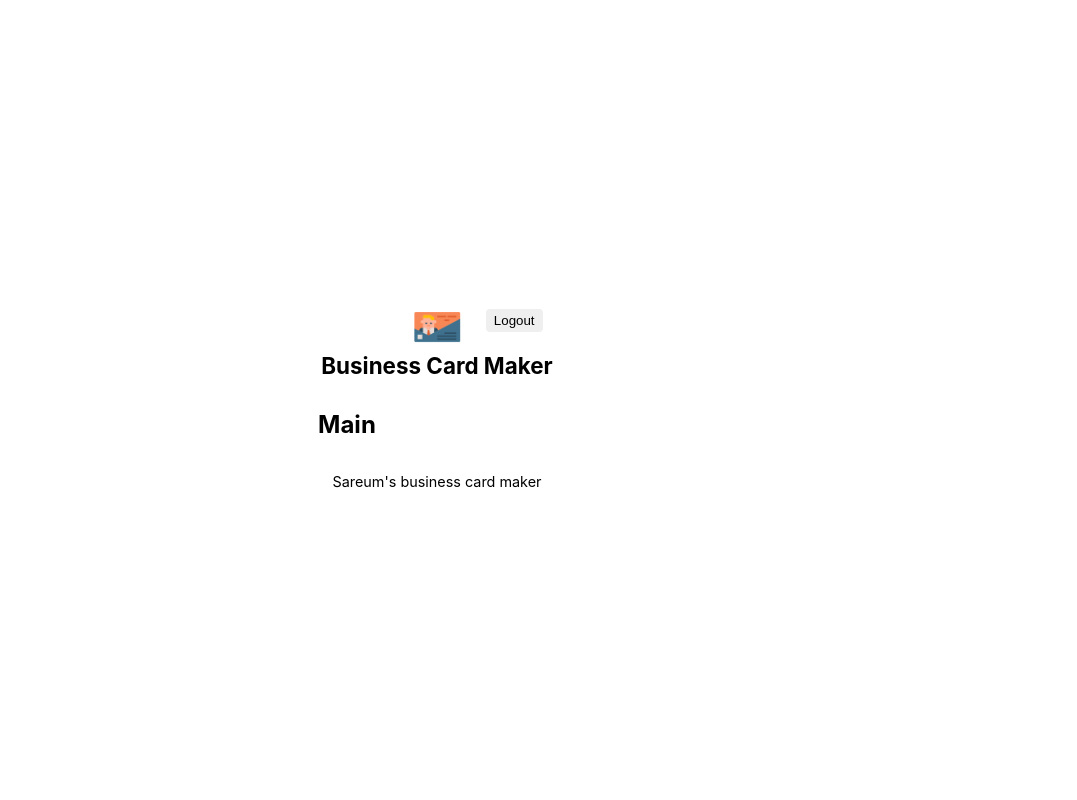
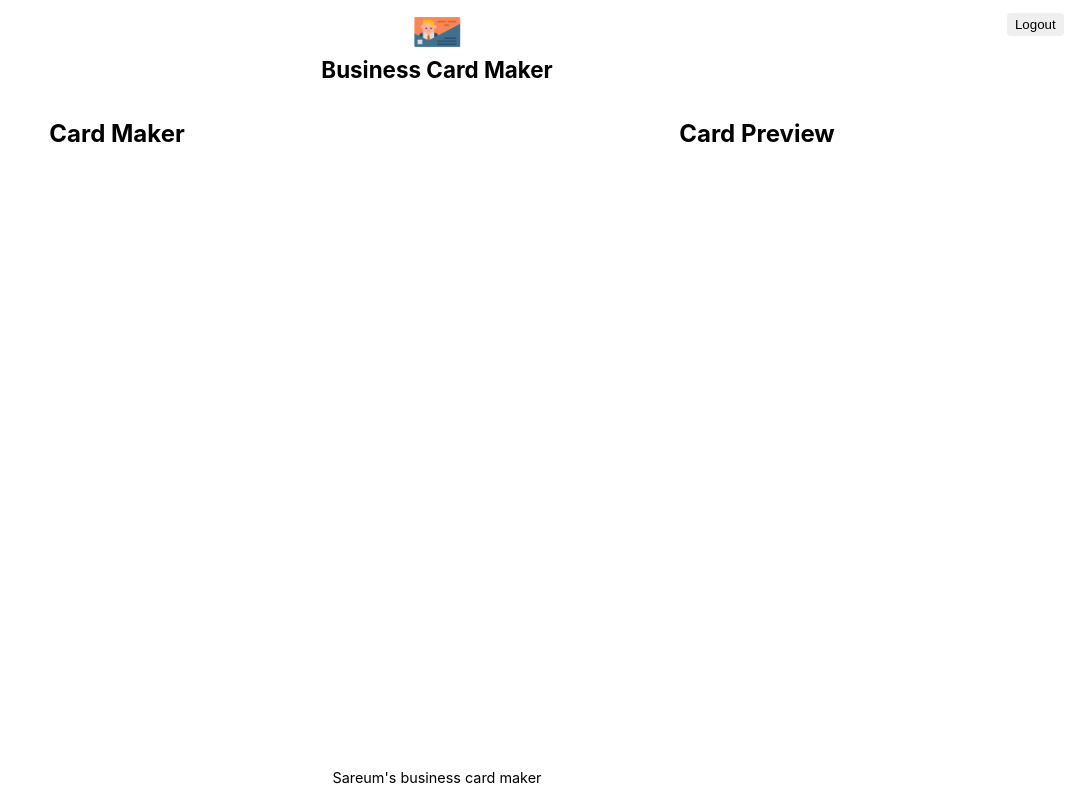
Before and after one commit to sareum-k/business-card-maker, a React (Create React App) app: page /main in a window 1280 px wide. Shown: the whole page, without its empty margins (203-1280 px from the left). Built offline with nearby package versions, Linux system fonts and the light colour scheme; no server answers; sample sign-in values are in the browser's storage.

Commit message:
Add editor and preview layout

```diff
--- /dev/null
+++ b/src/components/editor/editor.jsx
@@ -0,0 +1,12 @@
+import React from 'react';
+import styles from './editor.module.css';
+
+const Editor = (props) => {
+    return (
+        <section className={styles.editor}>
+            <h1 className={styles.title}>Card Maker</h1>
+        </section>
+    );
+}
+
+export default Editor;
--- /dev/null
+++ b/src/components/editor/editor.module.css
@@ -0,0 +1,12 @@
+@value makerGreen from '../../common/colors.css';
+
+.editor{
+    flex-basis: 50%;
+}
+
+.title{
+    width: 100%;
+    text-align: center;
+    color: makerGreen;
+    font-size: 1.5em;
+}
--- a/src/components/main/main.jsx
+++ b/src/components/main/main.jsx
@@ -2,6 +2,8 @@
 import { useNavigate } from "react-router-dom";
 import Header from '../header/header';
 import Footer from '../footer/footer';
+import Editor from '../editor/editor';
+import Preview from '../preview/preview';
 import styles from './main.module.css';
 
 const Main = ({ authService }) => {
@@ -22,7 +24,10 @@
     return (
         <section className={styles.maker}>
             <Header onLogout={onLogout} />
-            <h1>Main</h1>
+            <div className={styles.container}>
+                <Editor />
+                <Preview />
+            </div>
             <Footer />
         </section>
     );
--- a/src/components/main/main.module.css
+++ b/src/components/main/main.module.css
@@ -0,0 +1,18 @@
+@value mediaQuery from '../../common/size.css';
+
+.maker{
+    width: 100%;
+    height: 100%;
+    display: flex;
+    flex-direction: column;
+}
+.container{
+    flex: 1;
+    display: flex;
+}
+
+@media screen and (max-width: mediaQuery) {
+    .container{
+        flex-direction: column;
+    }
+}
--- /dev/null
+++ b/src/components/preview/preview.jsx
@@ -0,0 +1,12 @@
+import React from 'react';
+import styles from './preview.module.css';
+
+const Preview = (props) => {
+    return (
+        <section className={styles.preview}>
+            <h1 className={styles.title}>Card Preview</h1>
+        </section>
+    );
+}
+
+export default Preview;
--- /dev/null
+++ b/src/components/preview/preview.module.css
@@ -0,0 +1,12 @@
+@value makerWhite, makerGreen from '../../common/colors.css';
+
+.preview{
+    flex-basis: 50%;
+    background-color: makerWhite;
+}
+.title{
+    width: 100%;
+    text-align: center;
+    color: makerGreen;
+    font-size: 1.5em;
+}
```
